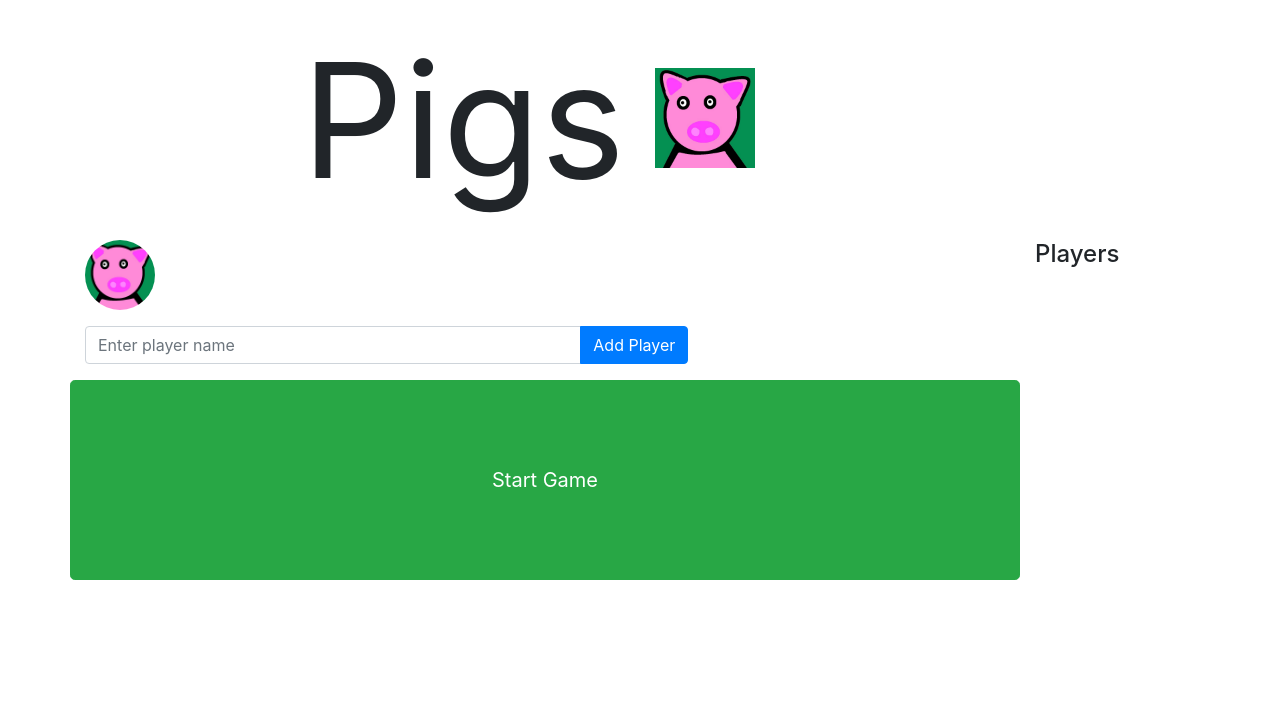
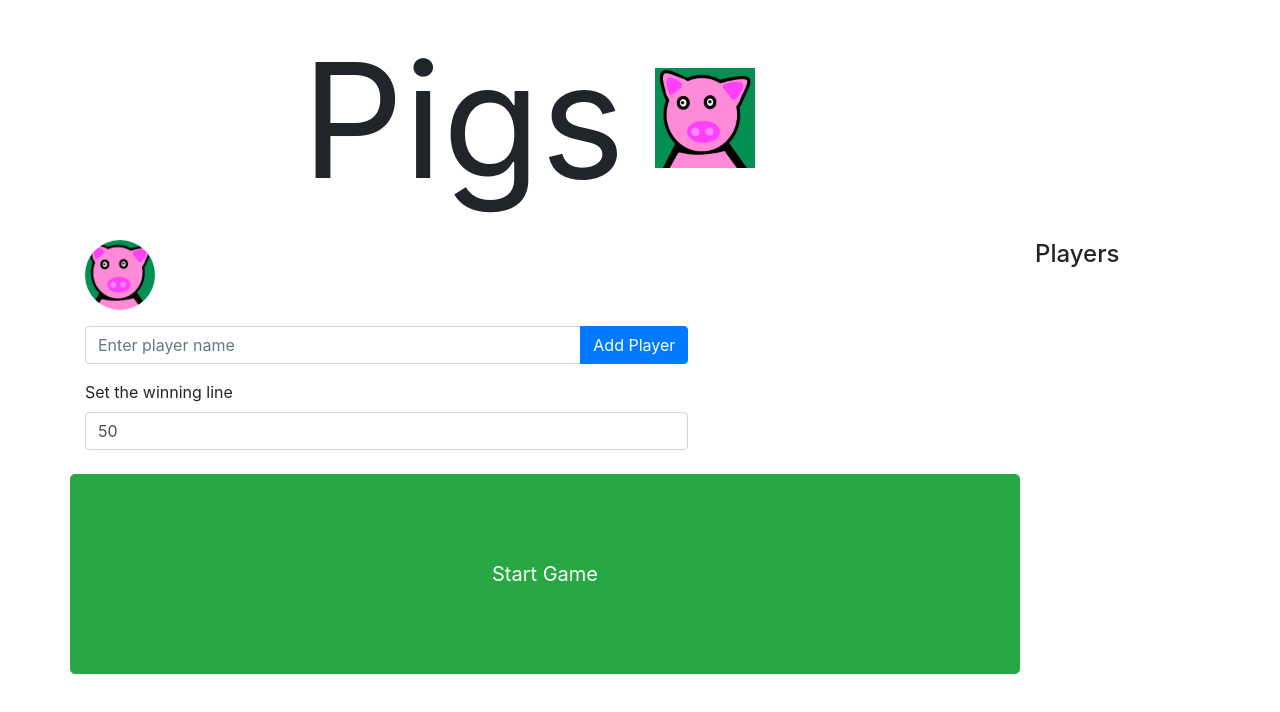
Before and after one commit to rhalliday/pigs, a React (Create React App) app: page / in a window 1280 px wide. Shown: the top 712 px of the page. Built offline with nearby package versions, Linux system fonts and the light colour scheme.

Commit message:
Allow for setting the winning line

```diff
--- a/src/App.js
+++ b/src/App.js
@@ -15,11 +15,18 @@ class App extends React.Component {
       isRunning: false,
       currentPlayer: 0,
       currentScore: 0,
+      winningLine: 50,
     };
     this.HandleAddPlayer = this.HandleAddPlayer.bind(this);
     this.HandleRemovePlayer = this.HandleRemovePlayer.bind(this);
     this.HandleStartGame = this.HandleStartGame.bind(this);
     this.HandleFinishGame = this.HandleFinishGame.bind(this);
+    this.HandleWinningLineChange = this.HandleWinningLineChange.bind(this);
+  }
+  HandleWinningLineChange(newLine) {
+    this.setState({
+      winningLine: newLine,
+    });
   }
   HandleAddPlayer(player) {
     let players = this.state.players;
@@ -72,6 +79,7 @@ class App extends React.Component {
             handleAddPlayer={this.HandleAddPlayer}
             handleRemovePlayer={this.HandleRemovePlayer}
             handleStartGame={this.HandleStartGame}
+            handleWinningLine={this.HandleWinningLineChange}
           />
         </Row>
         <Row
@@ -82,6 +90,7 @@ class App extends React.Component {
             className="Game"
             players={this.state.players}
             handleFinishGame={this.HandleFinishGame}
+            winningLine={this.state.winningLine}
           />
         </Row>
       </Container>
--- a/src/PlayGame.js
+++ b/src/PlayGame.js
@@ -9,7 +9,6 @@ import Col from "react-bootstrap/Col";
 import Row from "react-bootstrap/Row";
 import Card from "react-bootstrap/Card";
 
-const MAX_SCORE = 50;
 const DEFAULT_MESSAGE = "Roll the dice or bank when you're done";
 
 class PlayGame extends React.Component {
@@ -54,7 +53,7 @@ class PlayGame extends React.Component {
     let currentScore = this.state.currentScore;
     let players = this.props.players;
     players[this.state.currentPlayer].score += currentScore;
-    if (players[this.state.currentPlayer].score >= MAX_SCORE) {
+    if (players[this.state.currentPlayer].score >= this.props.winningLine) {
       return this.HandleWin(players[this.state.currentPlayer]);
     }
     this.setState({
--- a/src/StartGame.js
+++ b/src/StartGame.js
@@ -4,6 +4,7 @@ import AddPlayer from "./AddPlayer";
 import ListPlayer from "./ListPlayer";
 import Col from "react-bootstrap/Col";
 import Row from "react-bootstrap/Row";
+import Form from "react-bootstrap/Form";
 
 function StartGame(props) {
   return (
@@ -12,6 +13,21 @@ function StartGame(props) {
         <Row>
           <Col xs lg="8">
             <AddPlayer onSubmit={props.handleAddPlayer} />
+          </Col>
+        </Row>
+        <Row className="mb-2">
+          <Col xs lg="8">
+            <Form.Group>
+              <Form.Label>Set the winning line</Form.Label>
+              <Form.Control
+                type="text"
+                id="winning-line"
+                defaultValue="50"
+                onChange={(event) => {
+                  props.handleWinningLine(event.target.value);
+                }}
+              />
+            </Form.Group>
           </Col>
         </Row>
         <Row className="mb-2">
```
